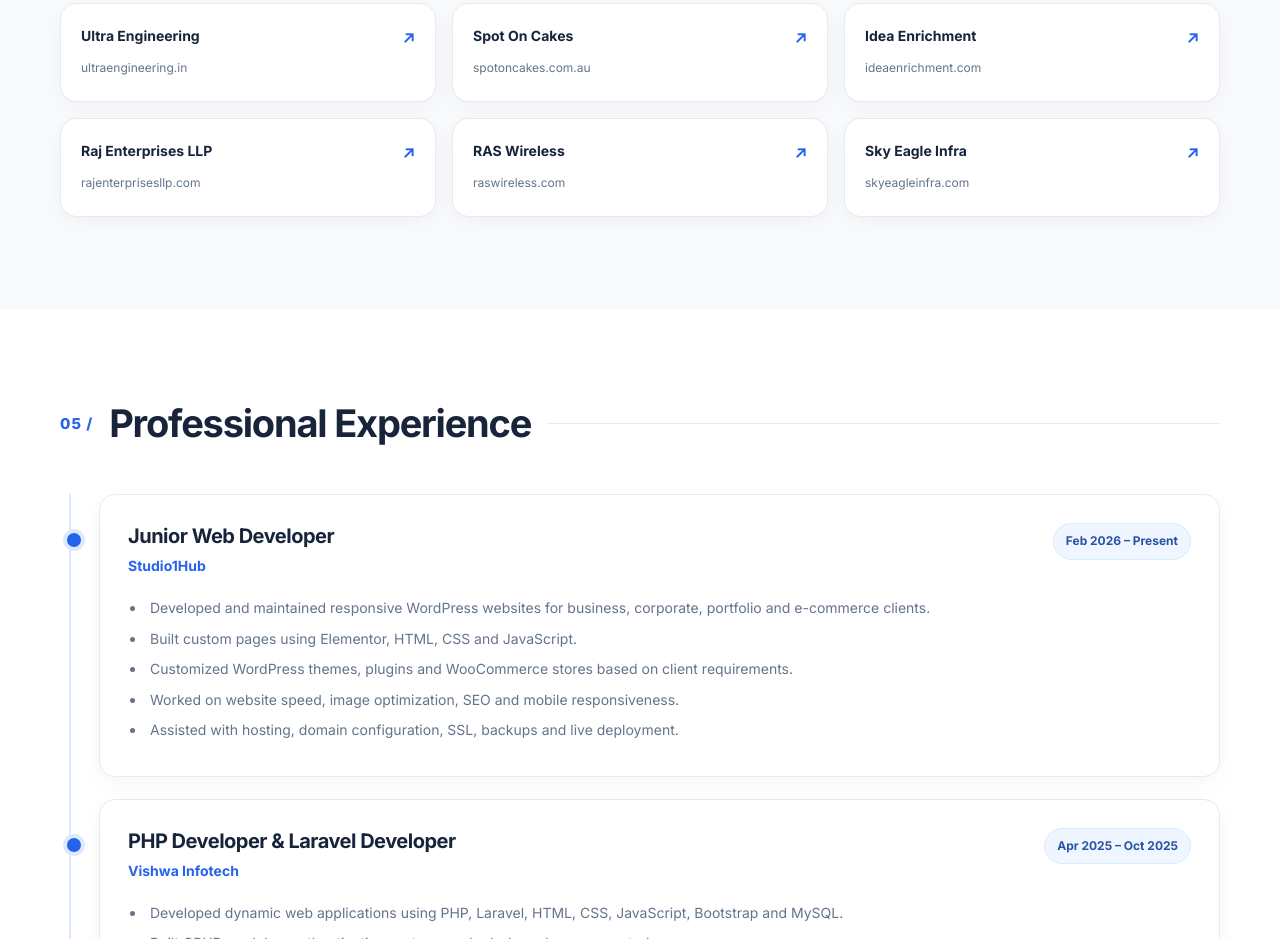
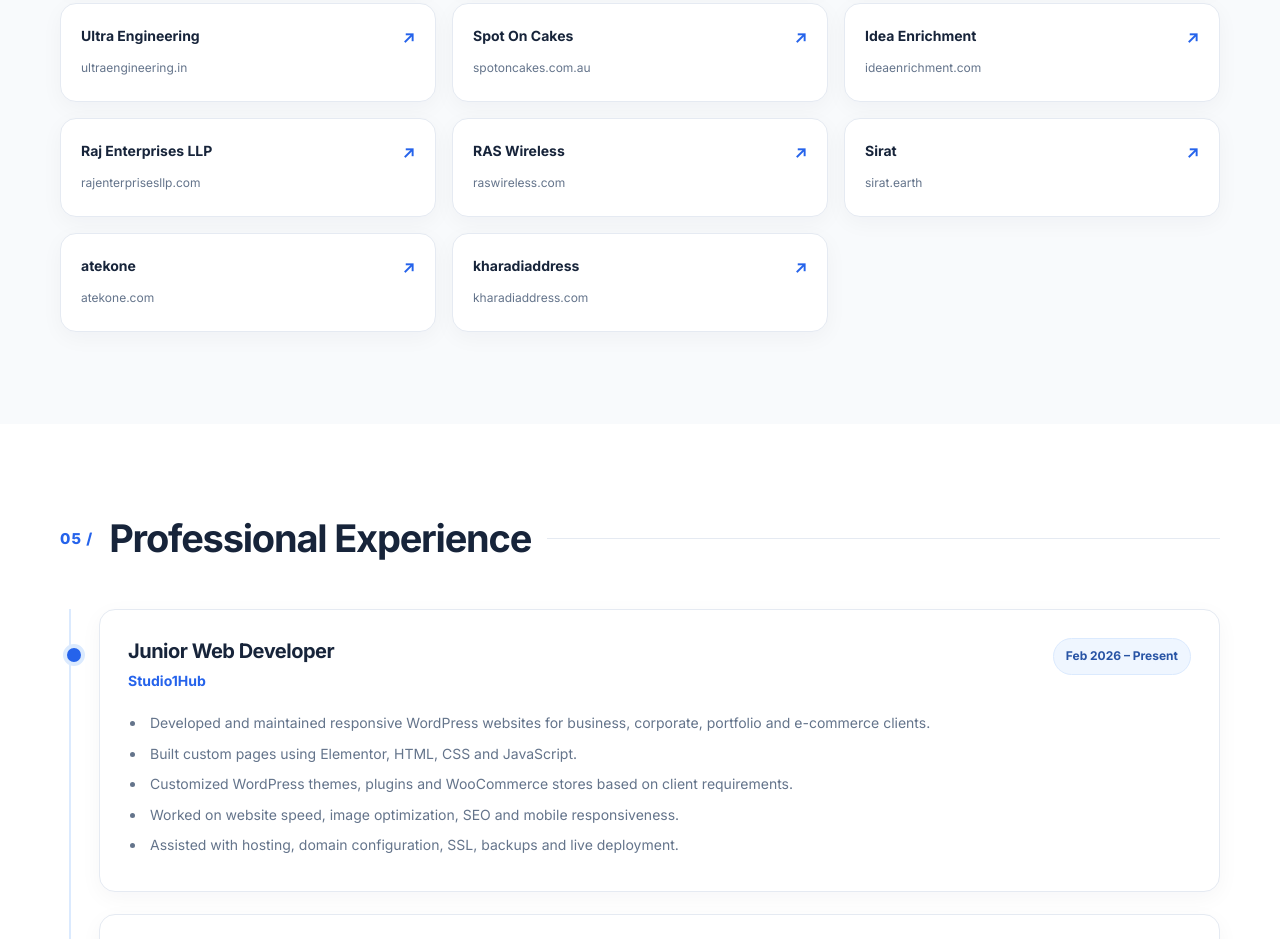
Before and after one commit to gajphodeshruti/myportfolio, a plain HTML site: page index.html in a window 1280 px wide. Shown: the part 3554-4493 px from the top of the page. Drawn offline with Linux system fonts and the light colour scheme.

Commit message:
Update index.html

```diff
--- a/index.html
+++ b/index.html
@@ -241,7 +241,9 @@
       <a class="deployment-card" href="https://ideaenrichment.com" target="_blank" rel="noopener"><b>↗</b><strong>Idea Enrichment</strong><span>ideaenrichment.com</span></a>
       <a class="deployment-card" href="https://rajenterprisesllp.com/" target="_blank" rel="noopener"><b>↗</b><strong>Raj Enterprises LLP</strong><span>rajenterprisesllp.com</span></a>
       <a class="deployment-card" href="https://raswireless.com/" target="_blank" rel="noopener"><b>↗</b><strong>RAS Wireless</strong><span>raswireless.com</span></a>
-      <a class="deployment-card" href="https://skyeagleinfra.com/" target="_blank" rel="noopener"><b>↗</b><strong>Sky Eagle Infra</strong><span>skyeagleinfra.com</span></a>
+      <a class="deployment-card" href="https://sirat.earth/" target="_blank" rel="noopener"><b>↗</b><strong>Sirat</strong><span>sirat.earth</span></a>
+         <a class="deployment-card" href="https://atekone.com/" target="_blank" rel="noopener"><b>↗</b><strong>atekone</strong><span>atekone.com</span></a>
+         <a class="deployment-card" href="https://kharadiaddress.com/" target="_blank" rel="noopener"><b>↗</b><strong>kharadiaddress</strong><span>kharadiaddress.com</span></a>
     </div>
   </div>
 </section>
```
